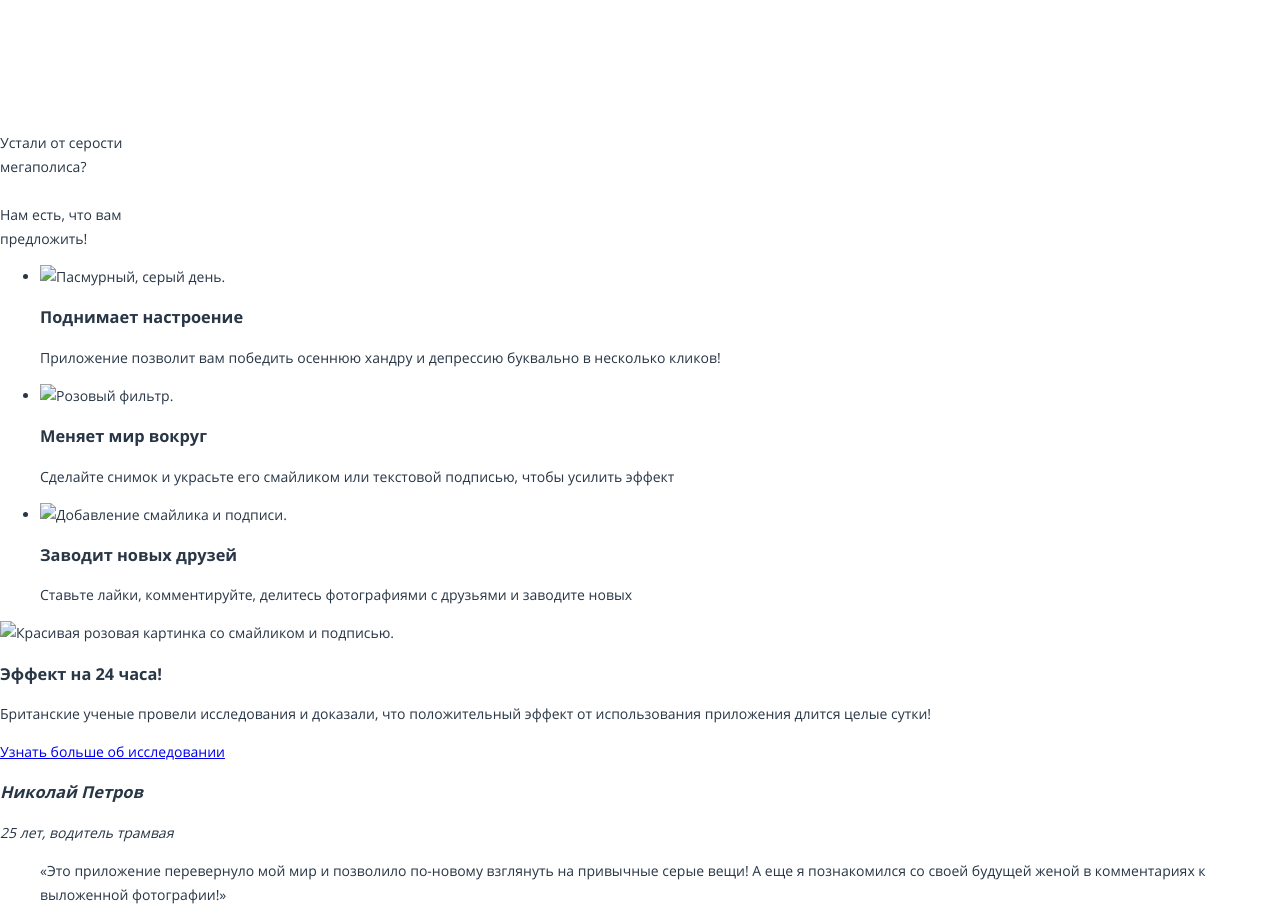
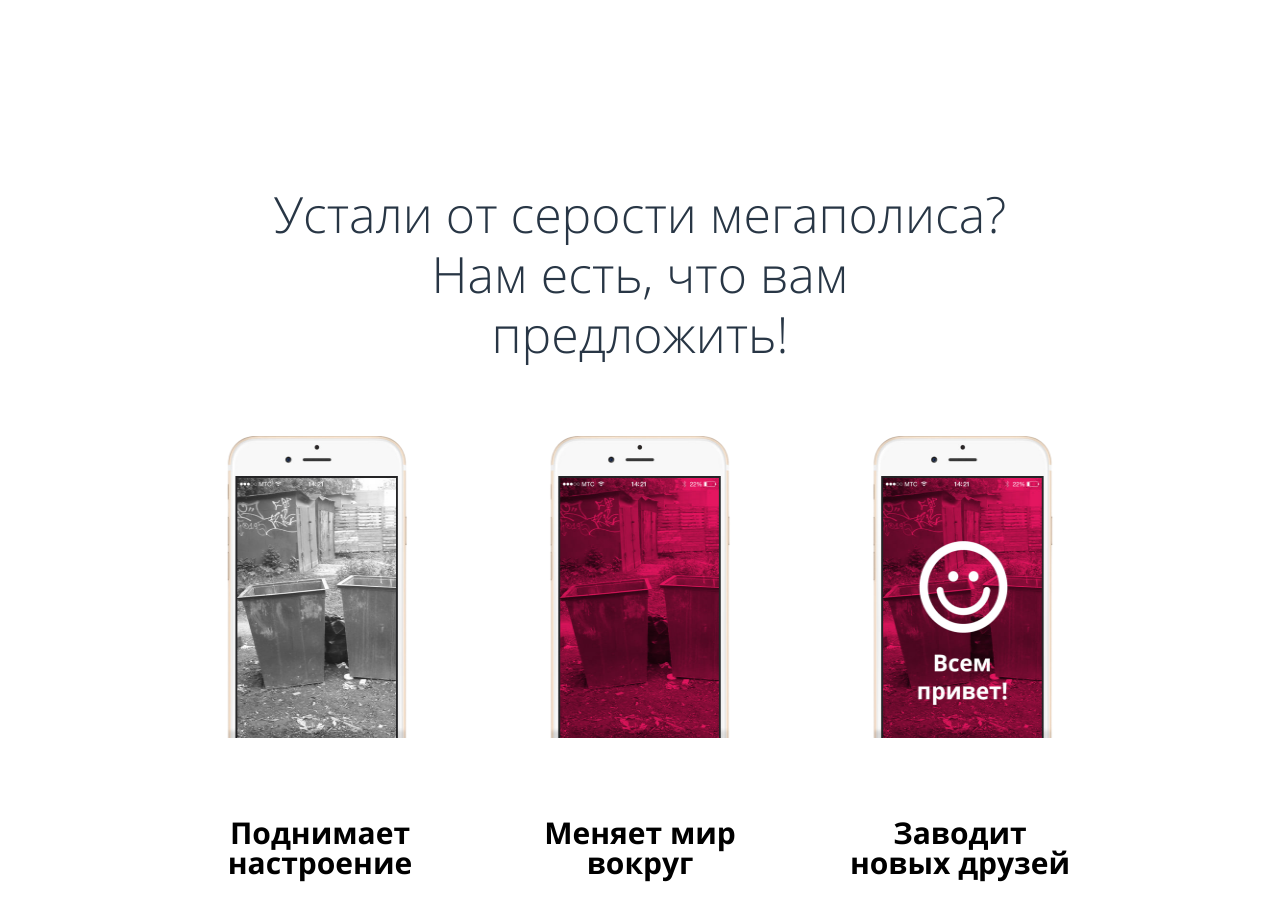
Before and after one commit to aenage-ars233/pink, a website: page pink/source/index.html in a window 1280 px wide. Shown: the part 734-1644 px from the top of the page. Drawn offline with nearby package versions, Linux system fonts and the light colour scheme; files that its build step writes are made by us from their sources; files whose address does not match are found by name.

Commit message:
Доделал блок с преимуществами

```diff
--- a/pink/source/index.html
+++ b/pink/source/index.html
@@ -67,22 +67,22 @@
         <p class="advantages__start-text">Устали от серости<br> мегаполиса?<br><br> Нам есть, что вам<br> предложить!</p>
         <ul class="advantages__list">
           <li class="advantages__item">
-            <img class="advantages__item-image" src="" alt="Пасмурный, серый день.">
+            <img class="advantages__item-image" src="img/grey-day.png" alt="Пасмурный, серый день." width="296" height="382">
             <h3 class="advantages__item-title">Поднимает настроение</h3>
             <p class="advantages__item-description">Приложение позволит вам победить осеннюю хандру и депрессию буквально в несколько кликов!</p>
           </li>
           <li class="advantages__item">
-            <img class="advantages__item-image" src="" alt="Розовый фильтр.">
+            <img class="advantages__item-image" src="img/pink-day.png" alt="Розовый фильтр." width="296" height="382">
             <h3 class="advantages__item-title">Меняет мир вокруг</h3>
             <p class="advantages__item-description">Сделайте снимок и украсьте его смайликом или текстовой подписью, чтобы усилить эффект</p>
           </li>
           <li class="advantages__item">
-            <img class="advantages__item-image" src="" alt="Добавление смайлика и подписи.">
+            <img class="advantages__item-image" src="img/super-day.png" alt="Добавление смайлика и подписи." width="296" height="382">
             <h3 class="advantages__item-title">Заводит новых друзей</h3>
             <p class="advantages__item-description">Ставьте лайки, комментируйте, делитесь фотографиями с друзьями и заводите новых</p>
           </li>
         </ul>
-        <img class="advantages__image" src="" alt="Красивая розовая картинка со смайликом и подписью.">
+        <img class="advantages__image" src="img/advantages-main-image.png" alt="Красивая розовая картинка со смайликом и подписью." width="157" height="320">
       </section>
       <section class="page__main-section feedbacks">
         <h2 class="visually-hidden">Отзывы о приложении</h2>
--- /dev/null
+++ b/pink/source/less/pages/advantages.less
@@ -0,0 +1,156 @@
+.advantages {
+  position: relative;
+  padding-top: 46px;
+  background: url("../img/advantages-grey-background.svg") no-repeat center 174px/100% 828px;
+
+  @media (min-width: @tablet) {
+    padding-top: 58px;
+    padding-bottom: 49px;
+    background-size: 100% 695px;
+    background-position: center 216px;
+  }
+
+  @media (min-width: @desktop) {
+    padding-top: 67px;
+    padding-bottom: 59px;
+    background: url("../img/advantages-grey-background@desktop.svg") no-repeat center 317px/100% 715px;
+  }
+}
+
+.advantages__start-text {
+  width: 280px;
+  margin: 0 auto;
+  margin-bottom: 123px;
+  text-align: center;
+  font-weight: 300;
+  font-size: 24px;
+  line-height: 28px;
+
+  @media (min-width: @tablet) {
+    width: 588px;
+    margin-bottom: 122px;
+    font-size: 40px;
+    line-height: 50px;
+
+    & br:first-child {
+      display: none;
+    }
+
+    & br:nth-child(2) {
+      display: none;
+    }
+  }
+
+  @media (min-width: @desktop) {
+    width: 780px;
+    margin-bottom: 72px;
+    font-size: 50px;
+    line-height: 60px;
+  }
+}
+
+.advantages__list {
+  .list-reset();
+  width: 280px;
+  margin: 0 auto;
+  margin-bottom: 28px;
+
+  @media (min-width: @tablet) {
+    width: 620px;
+    margin: 0 auto;
+  }
+
+  @media (min-width: @desktop) {
+    width: 940px;
+    display: flex;
+    align-items: center;
+    justify-content: center;
+    gap: 20px;
+  }
+}
+
+.advantages__item {
+  margin-bottom: 23px;
+
+  @media (min-width: @tablet) {
+    margin-bottom: 26px;
+    width: 310px;
+    margin-left: auto;
+  }
+
+  @media (min-width: @desktop) {
+    margin: 0;
+    width: 300px;
+  }
+
+  &:last-child {
+    margin-bottom: 0;
+  }
+}
+
+.advantages__item-image {
+  display: none;
+
+  @media (min-width: @desktop) {
+    display: block;
+    margin: 0 auto;
+    clip-path: inset(0 0 80px 0);
+  }
+}
+
+.advantages__item-title {
+  margin: 0;
+  margin-bottom: 14px;
+  text-align: center;
+  color: @basic_black;
+  font-size: 18px;
+  line-height: 24px;
+  font-weight: 700;
+
+  @media (min-width: @tablet) {
+    text-align: left;
+  }
+
+  @media (min-width: @desktop) {
+    width: 240px;
+    margin: 0 auto;
+    margin-bottom: 35px;
+    text-align: center;
+    font-size: 30px;
+    line-height: 30px;
+  }
+}
+
+.advantages__item-description {
+  text-align: center;
+
+  @media (min-width: @tablet) {
+    text-align: left;
+  }
+
+  @media (min-width: @desktop) {
+    width: 252px;
+    margin: 0 auto;
+    font-size: 18px;
+    line-height: 30px;
+    text-align: center;
+  }
+}
+
+.advantages__image {
+  display: block;
+  margin: 0 auto;
+
+  @media (min-width: @tablet) {
+    position: absolute;
+    top: 244px;
+    left: 20px;
+    margin: 0;
+    width: 268px;
+    height: 547px;
+  }
+
+  @media (min-width: @desktop) {
+    display: none;
+  }
+}
--- a/pink/source/less/style.less
+++ b/pink/source/less/style.less
@@ -6,3 +6,4 @@
 
 //Главная страница
 @import "pages/page-header.less";
+@import "pages/advantages.less";
```
Also changed, not shown: pink/source/img/advantages-grey-background.svg (added), pink/source/img/advantages-grey-background@desktop.svg (added), pink/source/img/advantages-main-image.png (added), pink/source/img/grey-day.png (added), pink/source/img/pink-day.png (added), pink/source/img/super-day.png (added), pink/source/less/pages/advantages.css (added), pink/source/less/style.css.
